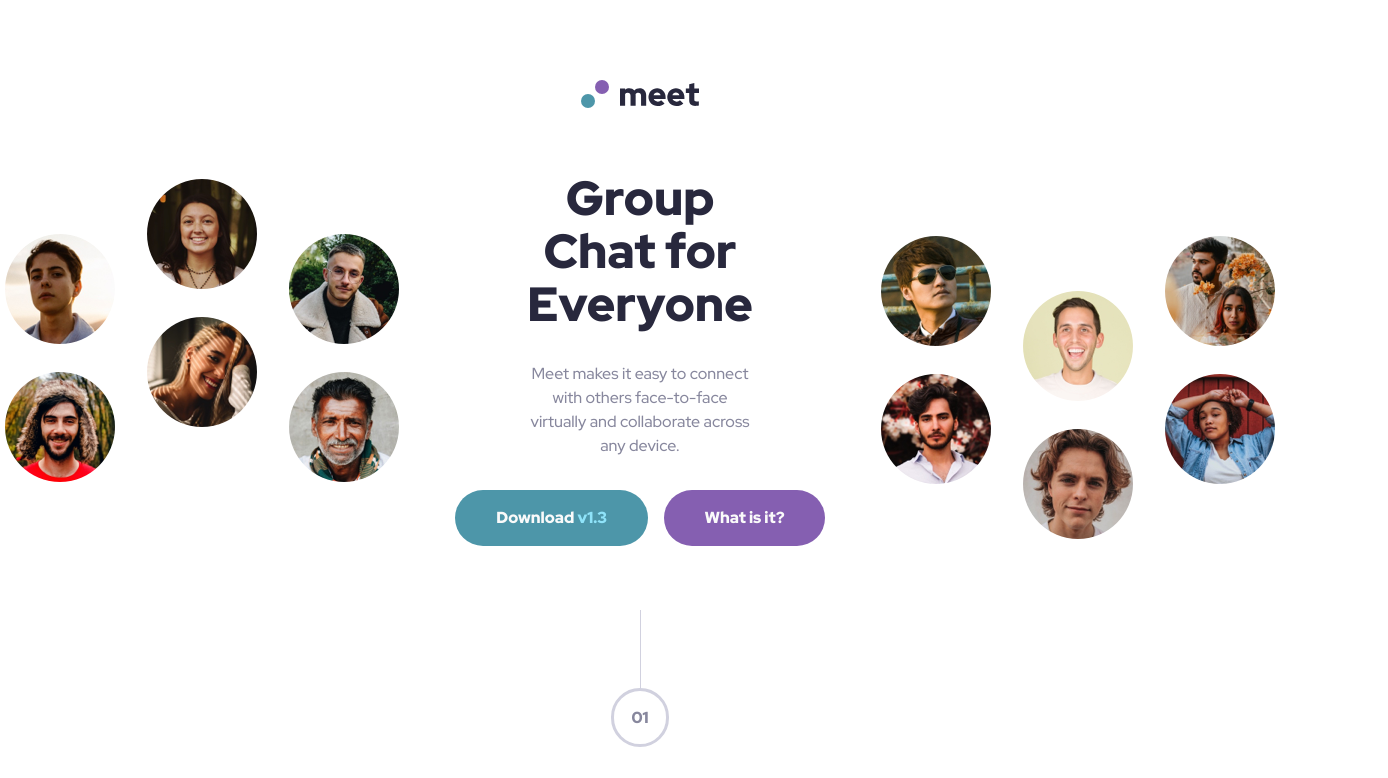
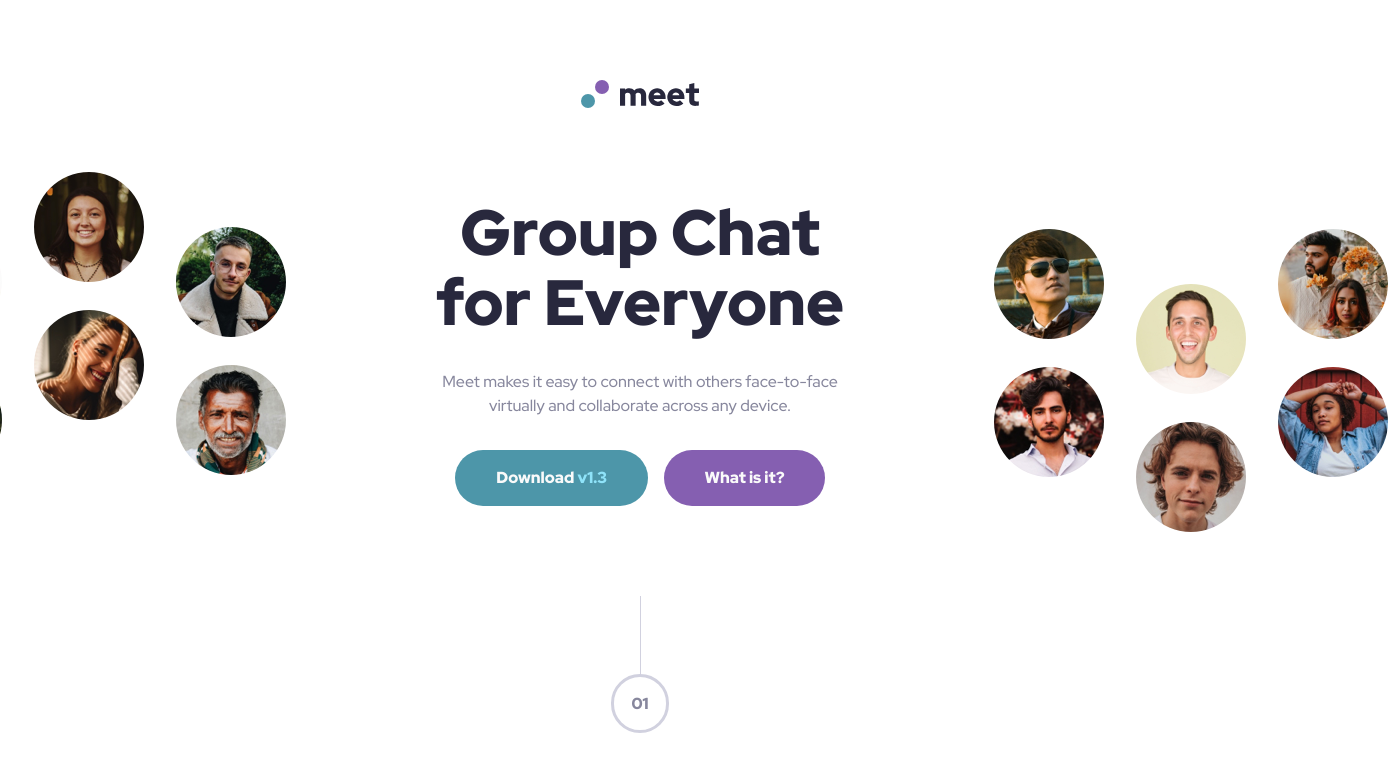
Before and after one commit to zkmsz/frontend-mentor-solutions, a Next.js app in the folder meet-landing-page-next/: page / in a window 1280 px wide. Shown: the top 778 px of the page, 1388 px wide, since content can reach past the window. Built offline with nearby package versions, Linux system fonts and the light colour scheme.

Commit message:
fixed h1 font size and secondary button height

```diff
--- a/meet-landing-page-next/src/app/components/Button.js
+++ b/meet-landing-page-next/src/app/components/Button.js
@@ -4,7 +4,7 @@ import className from "classnames";
 const Button = ({ children, primary, secondary, large, small }) => {
   const classes = className("py-4 px-10 rounded-[1.8125rem] font-black leading-[150%]", {
     "h-[3.5rem] bg-[--cyan-600] text-[--white] hover:bg-[#71C0D4]": primary,
-    "bg-[--purple-600] text-[--white] hover:bg-[#B18BDD]": secondary,
+    "h-[3.5rem] bg-[--purple-600] text-[--white] hover:bg-[#B18BDD]": secondary,
     "w-[12.0625rem]": large,
     "w-[10.0625rem]": small,
   });
--- a/meet-landing-page-next/src/app/components/Hero.js
+++ b/meet-landing-page-next/src/app/components/Hero.js
@@ -10,11 +10,11 @@ const Hero = () => {
       <div className="lg:flex lg:flex-col lg:items-center lg:justify-center">
         <div
           id="hero-content"
-          className="md:mx-[10rem] lg:max-w-[28rem] lg:mx-[8rem] lg:flex lg:flex-col"
+          className="md:mx-[10rem] lg:w-[28.25rem] lg:mx-[8rem] lg:flex lg:flex-col"
         >
           <h1
             id="hero-title"
-            className="text-[2.5rem] font-black leading-[110%] text-[--slate-900] md:text-[3rem]"
+            className="text-[2.5rem] font-black leading-[110%] text-[--slate-900] md:text-[3rem] lg:text-[4rem]"
           >
             Group Chat for Everyone
           </h1>
```
